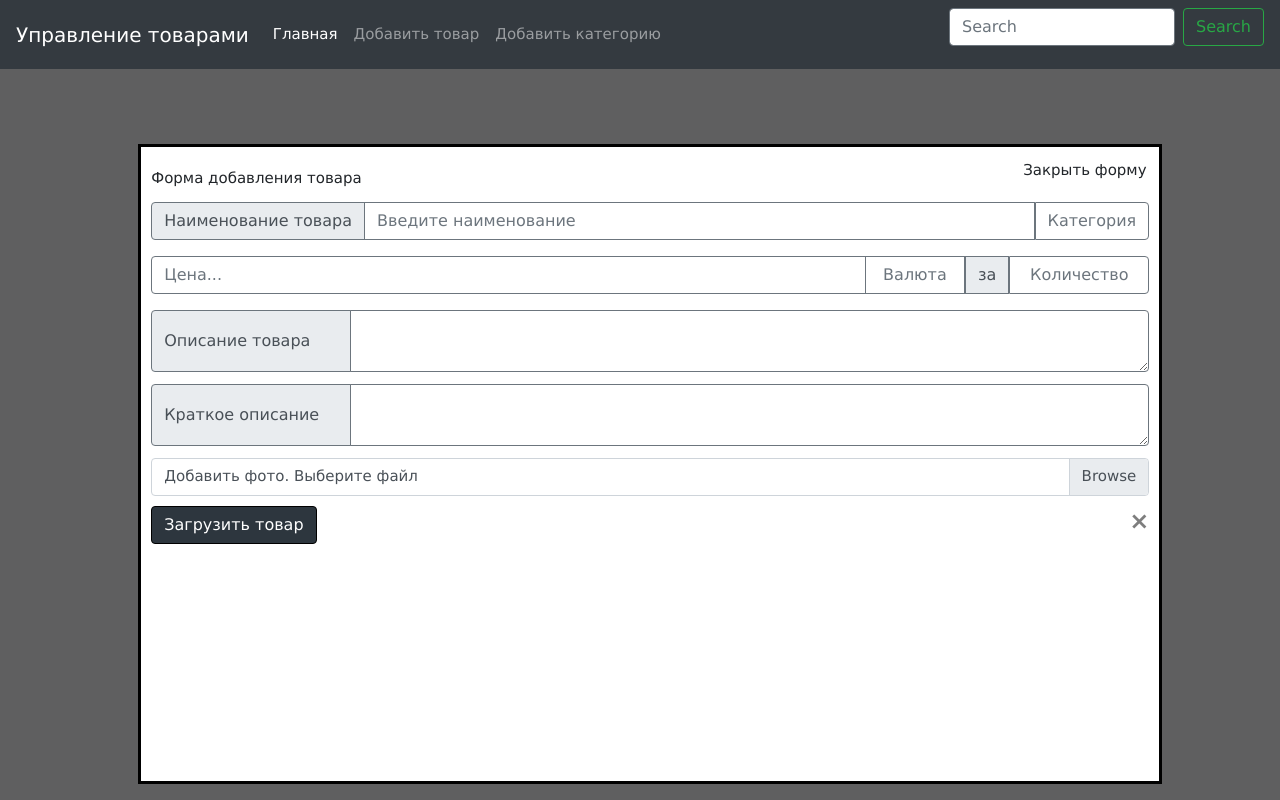
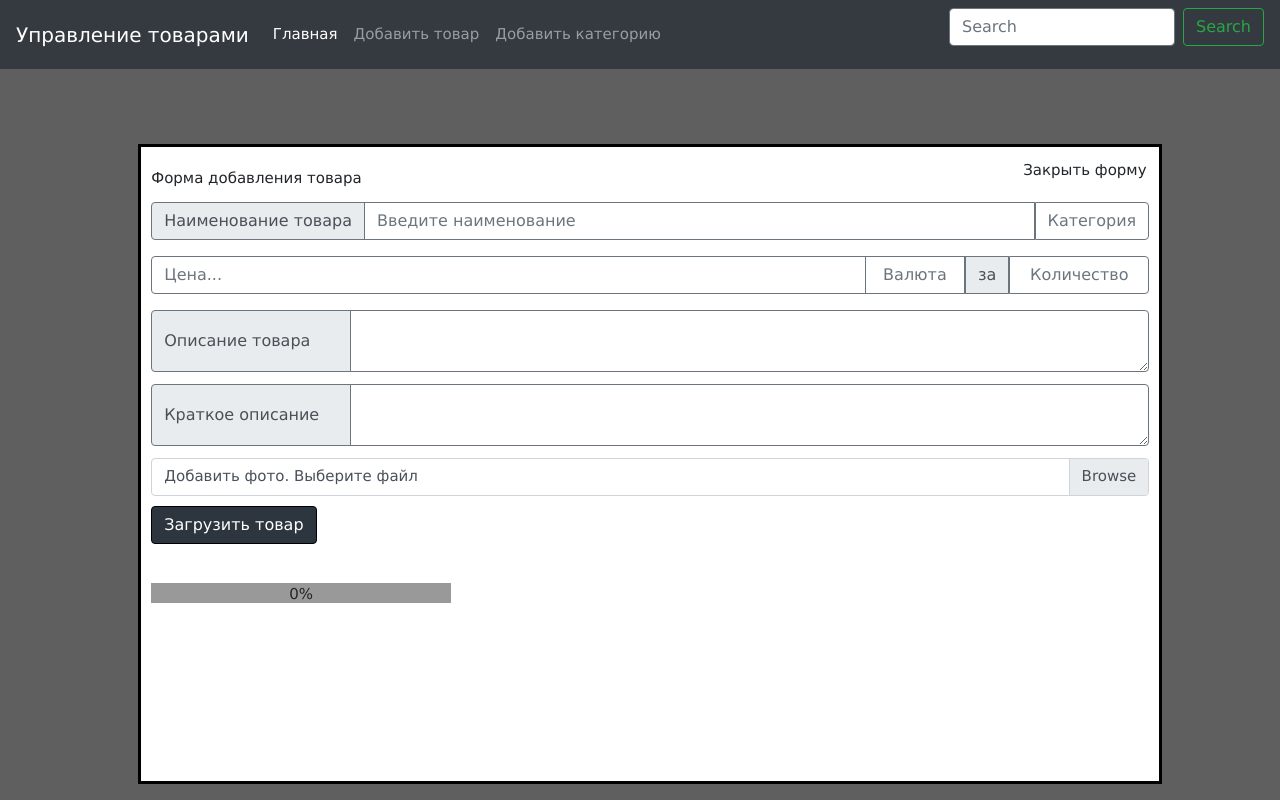
Before and after one commit to EugeneAlimov/shop, a Django app: page /management/ in a window 1280 px wide, after a click on "Добавить товар". Run offline with Django 3.2, Linux system fonts and the light colour scheme; data that the repository does not hold is empty; some libraries are stand-ins or nearby versions.

Commit message:
preview & progressbar

```diff
--- a/static/static_dev/css/style.css
+++ b/static/static_dev/css/style.css
@@ -139,6 +139,52 @@ html, body {
     position: absolute;
 }
 
-#close{
-    margin-top: 9%;
+#uploadImagesList {
+list-style: none;
+padding: 0;
 }
+
+#uploadImagesList .item {
+    float: left;
+    margin-right: 20px;
+    margin-bottom: 20px;
+}
+#uploadImagesList .item .img-wrap {
+    width: inherit;
+    display: block;
+    height: 150px;
+}
+
+#uploadImagesList .item .img-wrap img{
+    width: auto;
+    height: inherit;
+}
+
+#uploadImagesList .item .close {
+    cursor: pointer;
+    display: block;
+}
+
+.clear {
+    clear: both;
+}
+
+#progress-bar {
+    margin-top: 20px;
+    width: 300px;
+    height: 20px;
+    background: #999999;
+    position: relative;
+}
+#progress-bar .progress-bg {
+    position: absolute;
+    width: 0;
+    height: inherit;
+    background: green;
+}
+#progress-bar .progress-val {
+    position: absolute;
+    text-align: center;
+    width: inherit;
+    height: inherit;
+}
--- a/static/static_dev/js/script.js
+++ b/static/static_dev/js/script.js
@@ -115,6 +115,7 @@ $('#mask').click(function () {
 $(document).on('submit', '#form-goods-adding', function (e) {
     e.preventDefault();
 
+
     var formData = new FormData($('#form-goods-adding')[0]);
     console.log($('#form-goods-adding')[0])
     var category = $("#category").val();
@@ -125,48 +126,42 @@ $(document).on('submit', '#form-goods-adding', function (e) {
     formData.append("quantity", category);
     var url = $('#form-goods-adding').attr("action");
 
-  function handleFileSelect(evt) {
-    var files = evt.target.files; // FileList object
-
-    // Loop through the FileList and render image files as thumbnails.
-    for (var i = 0, f; f = files[i]; i++) {
-
-      // Only process image files.
-      if (!f.type.match('image.*')) {
-        continue;
-      }
-
-      var reader = new FileReader();
-
-      // Closure to capture the file information.
-      reader.onload = (function(theFile) {
-        return function(e) {
-          // Render thumbnail.
-          var span = document.createElement('span');
-          span.innerHTML = ['<img class="thumb" src="', e.target.result,
-                            '" title="', escape(theFile.name), '"/>'].join('')
-          document.getElementById('list').insertBefore(span, null);
-
-        };
-
-      })(f);
-
-      // Read in the image file as a data URL.
-      reader.readAsDataURL(f);
-    }
-  }
 
     $.ajax({
         url: url,
         data: formData,
         type: 'POST',
+        xhr: function() {
+            var xhr = new window.XMLHttpRequest();
+            var progressBar = $('#progress-bar'),
+                progressBg = progressBar.find('.progress-bg'),
+                progressVal = progressBar.find('.progress-val');
+
+            // Upload progress
+            xhr.upload.addEventListener("progress", function(evt){
+                if (evt.lengthComputable) {
+                    var percentComplete = evt.loaded / evt.total;
+                    percentComplete = (percentComplete * 100).toFixed();
+
+                    progressBg.css('width', percentComplete + '%');
+                    progressVal.text(percentComplete + '%');
+
+                    // console.log(percentComplete);
+                }
+            }, false);
+
+            return xhr;
+        },
+
         contentType: false,
         processData: false
+
     })
         .done(function () {
             console.log("success");
             $('#form-goods-adding')[0].reset();
             $('#list').html("");
+            $('#uploadImagesList').html("");
 
         })
         .fail(function () {
@@ -178,59 +173,103 @@ $(document).on('submit', '#form-goods-adding', function (e) {
 });
 
 
+ jQuery(document).ready(function ($) {
 
-//function previewFile() {
-//  var preview = document.querySelector('img');
-//  var file    = document.querySelector('input[type=file]').files[0];
-//  var reader  = new FileReader();
-//  console.log(file)
-//
-//  reader.onloadend = function () {
-//    preview.src = reader.result;
-//  }
-//
-//  if (file) {
-//    reader.readAsDataURL(file);
-//  } else {
-//    preview.src = "";
-//  }
-//}
+     var maxFileSize = 2 * 1024 * 1024; // (байт) Максимальный размер файла (2мб)
+     var queue = {};
+     var form = $('form#form-goods-adding');
+     var imagesList = $('#uploadImagesList');
+
+     var itemPreviewTemplate = imagesList.find('.item.template').clone();
+     itemPreviewTemplate.removeClass('template');
+     imagesList.find('.item.template').remove();
+
+
+     $('#inputGroupFile').on('change', function () {
+         var files = this.files;
 
 
 
+         for (var i = 0; i < files.length; i++) {
+             var file = files[i];
 
 
-  function handleFileSelect(evt) {
-    var files = evt.target.files; // FileList object
-    console.log(files)
+             if ( !file.type.match(/image\/(jpeg|jpg|png|gif)/) ) {
+                 alert( 'Фотография должна быть в формате jpg, png или gif' );
+                 continue;
+             }
 
-    // Loop through the FileList and render image files as thumbnails.
-    for (var i = 0, f; f = files[i]; i++) {
+             if ( file.size > maxFileSize ) {
+                 alert( 'Размер фотографии не должен превышать 2 Мб' );
+                 continue;
+             }
 
-      // Only process image files.
-      if (!f.type.match('image.*')) {
-        continue;
-      }
+             var filesNameList = file.name
+             console.log(filesNameList)
+             preview(files[i]);
 
-      var reader = new FileReader();
+         }
 
-      // Closure to capture the file information.
-      reader.onload = (function(theFile) {
-        return function(e) {
-          // Render thumbnail.
-          var span = document.createElement('span');
-          span.innerHTML = ['<img class="thumb" src="', e.target.result,
-                            '" title="', escape(theFile.name), '"/>'].join('');
-          document.getElementById('list').insertBefore(span, null);
-        };
-      })(f);
 
-      // Read in the image file as a data URL.
-      reader.readAsDataURL(f);
-    }
-  }
+     });
 
-  document.getElementById('inputGroupFile').addEventListener('change', handleFileSelect, false);
+     // Создание превью
+     function preview(file) {
+         var reader = new FileReader();
+         reader.addEventListener('load', function(event) {
+             var img = document.createElement('img');
+
+             var itemPreview = itemPreviewTemplate.clone();
+
+             itemPreview.find('.img-wrap img').attr('src', event.target.result);
+             itemPreview.data('id', file.name);
+
+             imagesList.append(itemPreview);
+
+             queue[file.name] = file;
+
+         });
+         reader.readAsDataURL(file);
+     }
+
+     // Удаление фотографий
+     imagesList.on('click', '.close', function () {
+         var item = $(this).closest('.item'),
+             id = item.data('id');
+
+         delete queue[id];
+
+         item.remove();
+     });
+
+
+//     // Отправка формы
+//     form.on('submit', function(event) {
+//
+//         var formData = new FormData(this);
+//
+//         for (var id in queue) {
+//             formData.append('images[]', queue[id]);
+//         }
+//
+//         $.ajax({
+//             url: $(this).attr('action'),
+//             type: 'POST',
+//             data: formData,
+//             async: true,
+//             success: function (res) {
+//                 alert(res)
+//             },
+//             cache: false,
+//             contentType: false,
+//             processData: false
+//         });
+//
+//         return false;
+//     });
+
+ });
+
 
 $(document).on('submit', '#form-category-adding', function (e) {
     e.preventDefault();
--- a/templates/management/management.html
+++ b/templates/management/management.html
@@ -122,25 +122,34 @@
             <div class="custom-file">
                 <input type="file" class="custom-file-input" multiple="multiple" name="product_image"
                        id="inputGroupFile">
-
-                <!--<input type="text" name="name_of_product_image" form="form-goods-adding" hidden>-->
                 <label class="custom-file-label">Добавить фото. Выберите файл</label>
-
-
-
-                <output class="list_img" id="list"></output>
-                <button type="button" class="close" id="close" aria-label="Close">
-                <span aria-hidden="true">&times;</span>
-                </button>
-
-
-
             </div>
         </div>
 
         <div class="form-group" id="btn_good_send">
             <button type="submit" id="submit_btn_product" class="btn btn-success btn-by">Загрузить товар</button>
         </div>
+                <br>
+                <br>
+                <br>
+
+        <ul id="uploadImagesList">
+            <li class="item template">
+                <span class="img-wrap">
+                    <img src="" alt="">
+                </span>
+                <button type="button" class="close" id="close" aria-label="Close">
+                    <span aria-hidden="true">&times;</span>
+                </button>
+            </li>
+        </ul>
+        <div class="clear"></div>
+
+
+<div id="progress-bar">
+    <div class="progress-bg"></div>
+    <div class="progress-val" id="progress-val">0%</div>
+</div>
 
     </form>
 </div>
@@ -187,6 +196,7 @@
 <!--**********************************Конец модального окна****************************************-->
 
 </body>
+<script src="{% static 'js/jquery-3.3.1.min.js' %}"></script>
 <script src="{% static 'js/jquery-3.2.1.js' %}"></script>
 <script src="{% static 'js/script.js' %}"></script>
 <script src="{% static 'js/popper.min.js' %}"></script>
```
